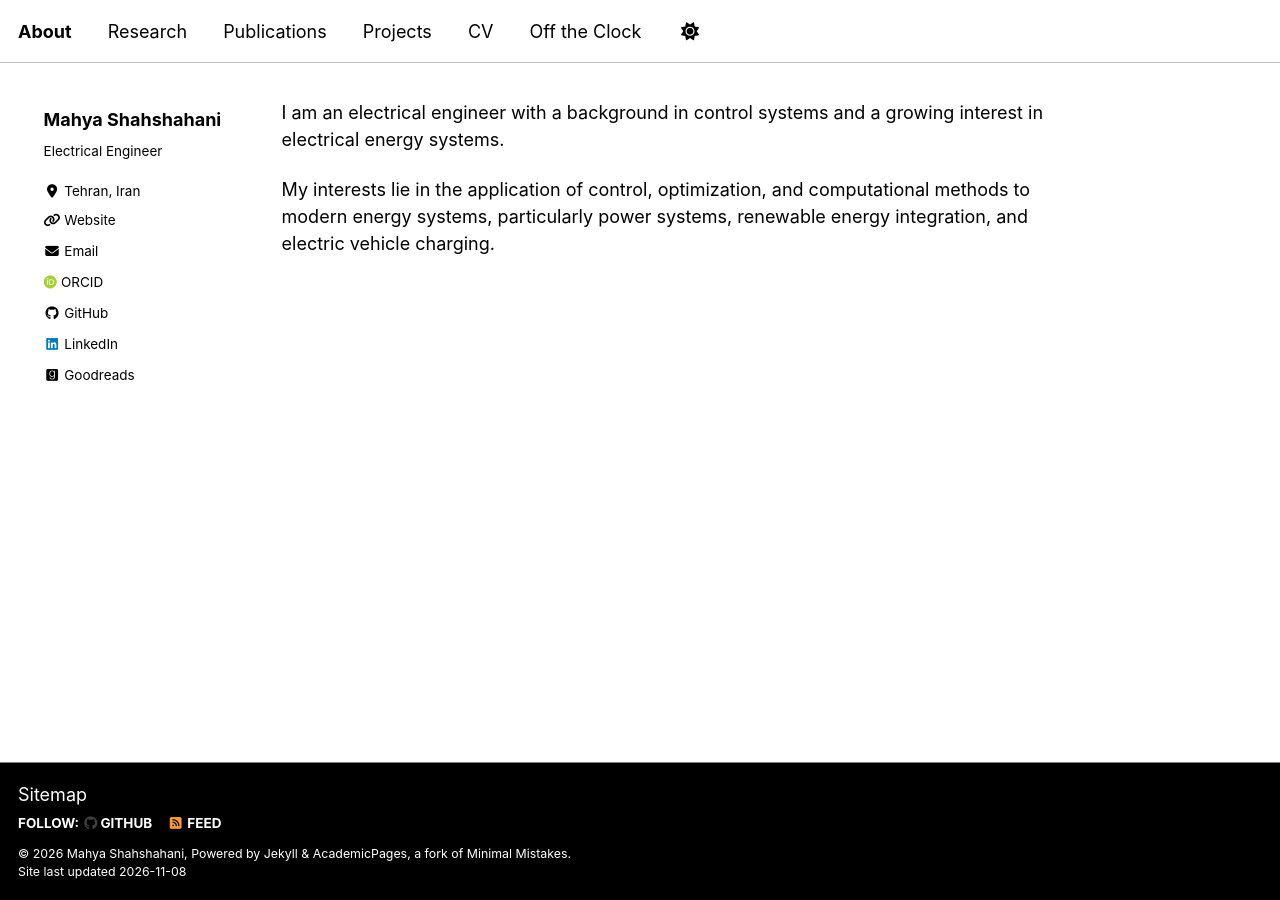
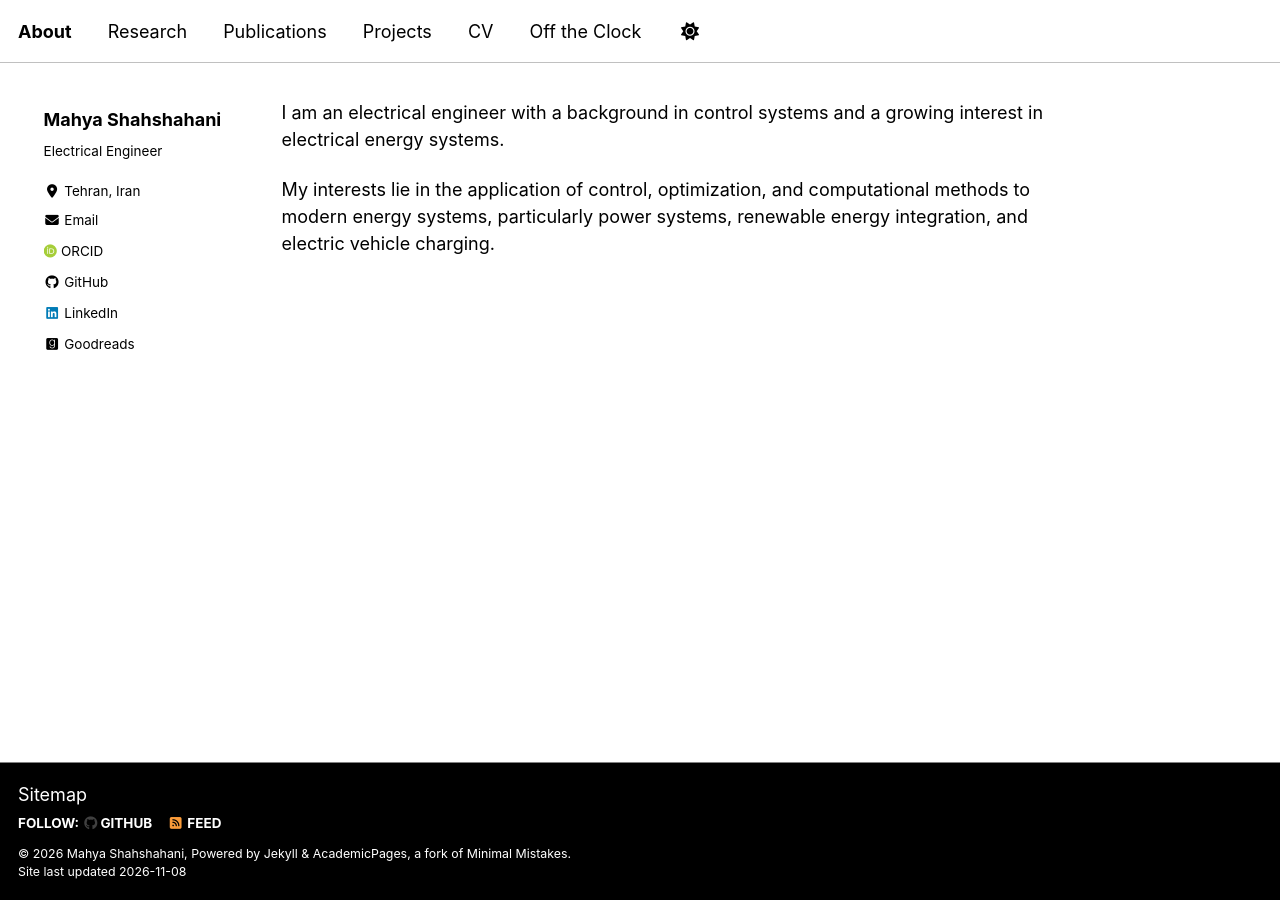
Before and after one commit to mahya-sh/mahya-sh.github.io, a Jekyll site: the page built from _pages/about.md, in a window 1280 px wide. Built offline with Jekyll 4.4.1, drawn with Linux system fonts in a browser that asks for light colours; some web fonts are replaced; a script bundle is joined from its source files by our own code; library files that are not in the unit come from our copies.

Commit message:
Enhance author profile with avatar and clean up links
Added author avatar display and removed website link.

```diff
--- a/_includes/author-profile.html
+++ b/_includes/author-profile.html
@@ -6,6 +6,12 @@
 {% else %}
   {% assign author = site.author %}
 {% endif %}
+
+<div class="author__avatar">
+  {% if author.avatar %}
+    <img src="{{ author.avatar }}" alt="{{ author.name }}">
+  {% endif %}
+</div>
 
 <div class="author__content">
   <h3 class="author__name">{{ author.name }}</h3>
@@ -18,13 +24,6 @@
     <li>
       <i class="fas fa-fw fa-map-marker-alt" aria-hidden="true"></i>
       Tehran, Iran
-    </li>
-
-    <li>
-      <a href="https://mahya-sh.github.io/portfolio/mahya-sh/mahya-sh.github.io">
-        <i class="fas fa-fw fa-link" aria-hidden="true"></i>
-        Website
-      </a>
     </li>
 
     <li>
```
